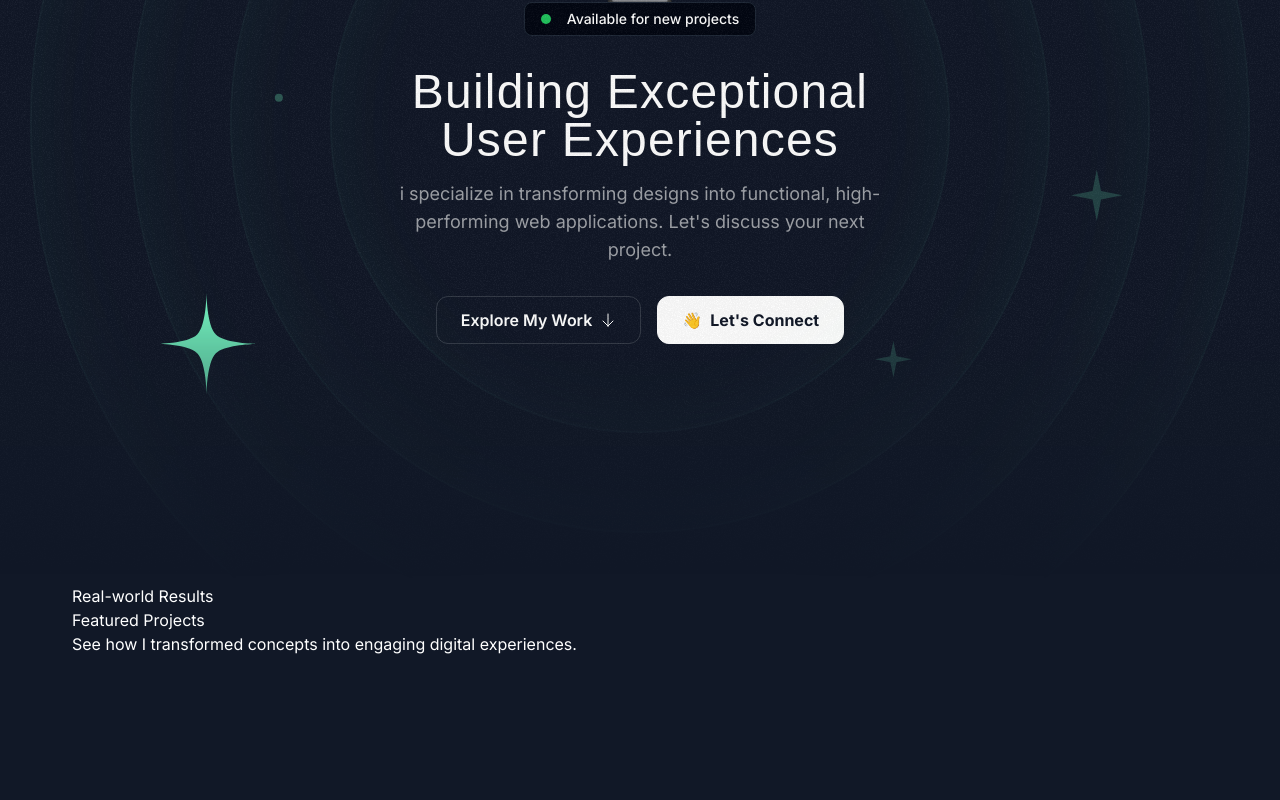
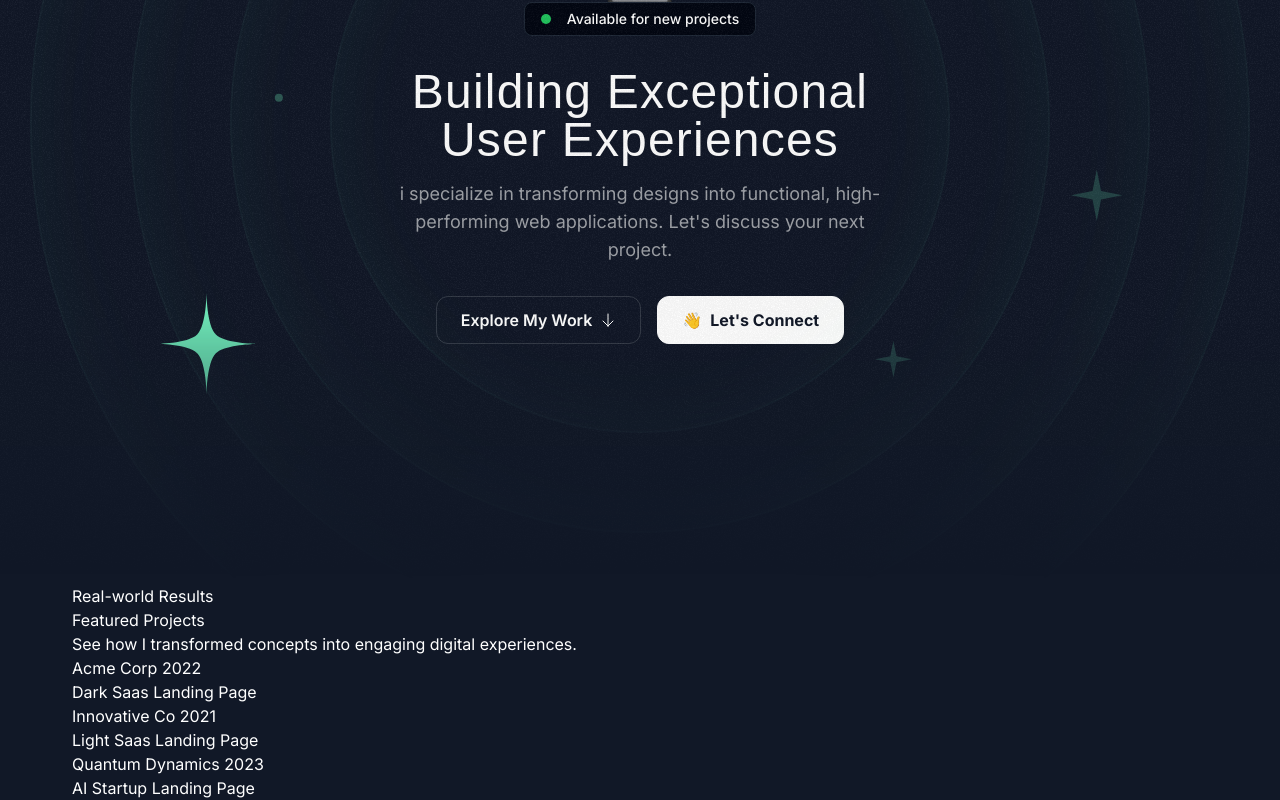
Before and after one commit to MorhafGhziel/frontend-tribe-portofolio, a Next.js app: page / in a window 1280 px wide. Shown: the part 338-1138 px from the top of the page. Before the commit the page ends 1071 px from the top, so only its background shows below. Built offline with nearby package versions, Linux system fonts and the light colour scheme; a web font is replaced by a local one.

Commit message:
mapped over projects

```diff
--- a/src/sections/Projects.tsx
+++ b/src/sections/Projects.tsx
@@ -48,6 +48,18 @@ export const ProjectsSection = () => {
         <p>Real-world Results</p>
         <h2>Featured Projects</h2>
         <p>See how I transformed concepts into engaging digital experiences.</p>
+        <div>
+          {portfolioProjects.map((project) => (
+            <>
+              <div key={project.title}></div>
+              <span> {project.company}</span>
+              <span> {project.year}</span>
+              <div>
+                <h3>{project.title}</h3>
+              </div>
+            </>
+          ))}
+        </div>
       </div>
     </div>
   );
```
